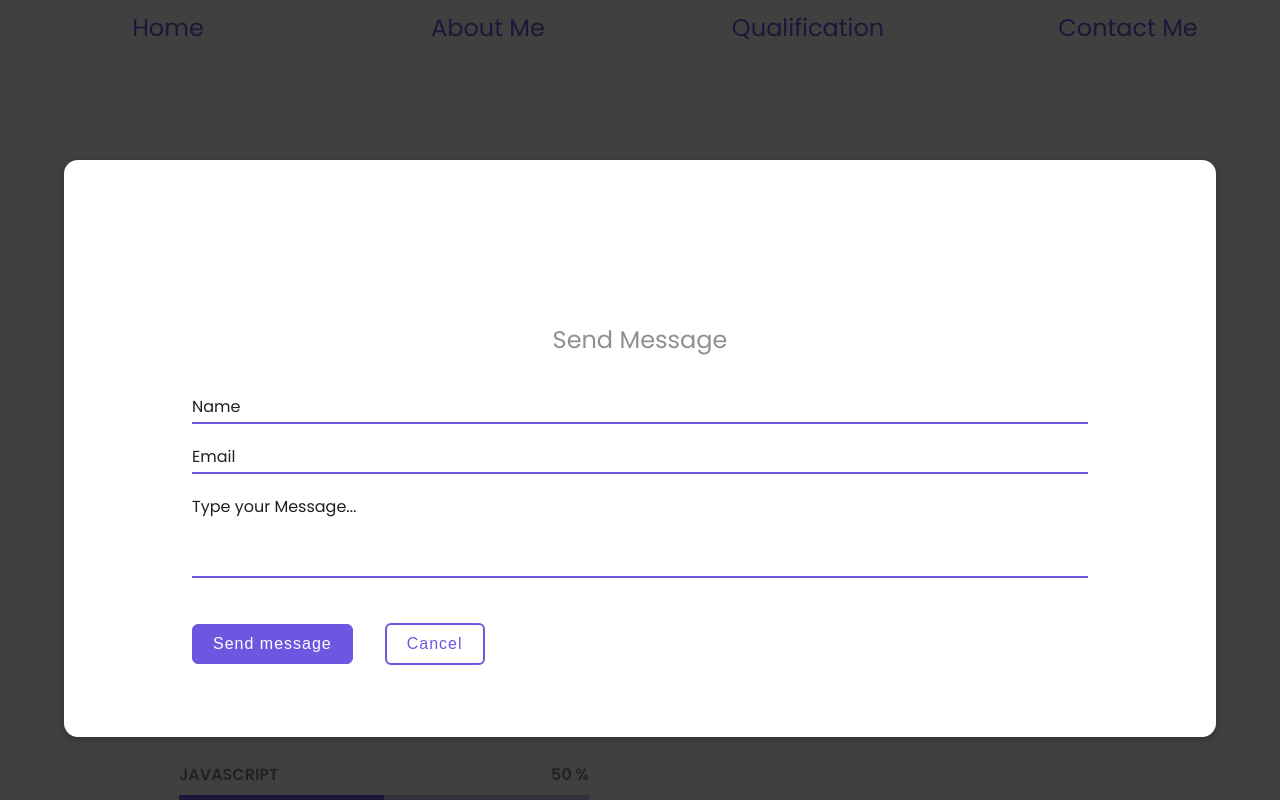
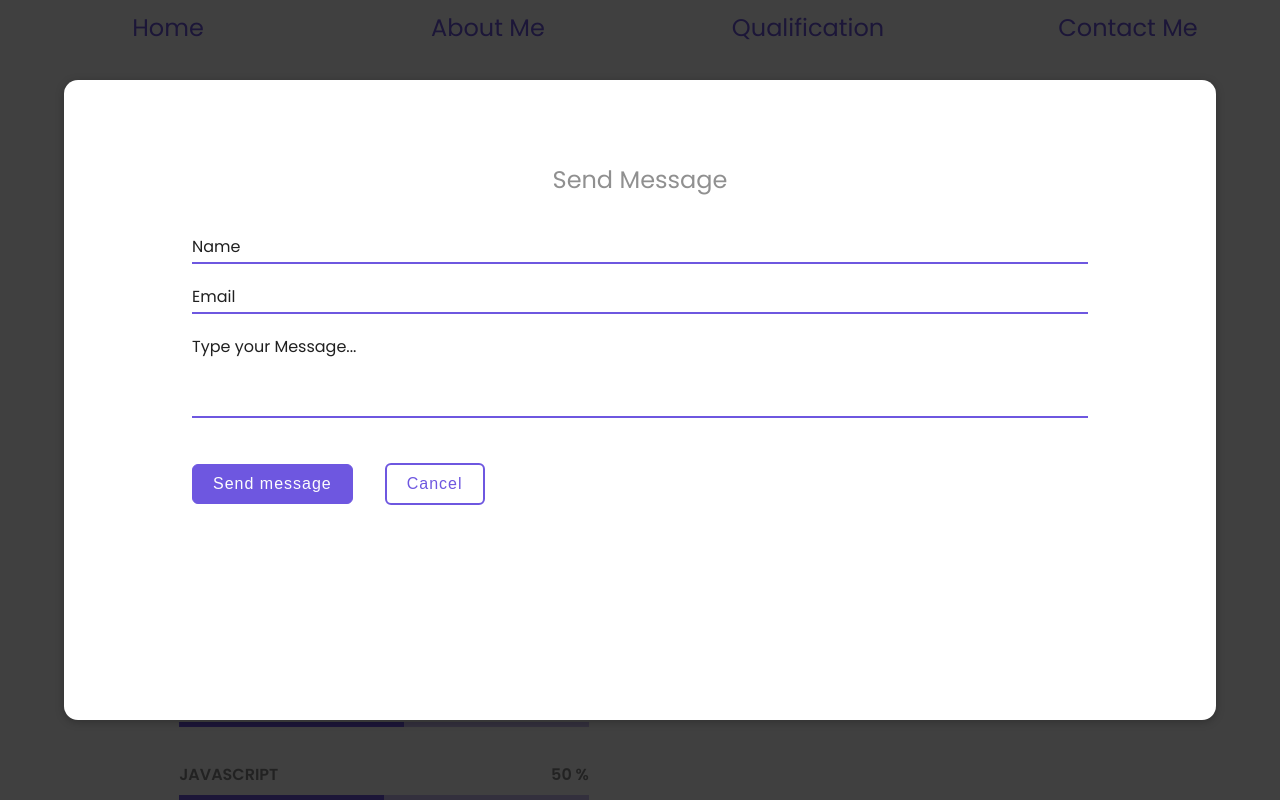
Before and after one commit to vskema/skema-portfolio, a React (Create React App) app: page / in a window 1280 px wide. Both pictures are taken after a click on the button "Contact me". Shown: the top 800 px of the page. Built offline with nearby package versions, Linux system fonts and the light colour scheme.

Commit message:
modal margin fix

```diff
--- a/src/components/Layout/ModalForm.css
+++ b/src/components/Layout/ModalForm.css
@@ -1,6 +1,10 @@
 
-.container {
+.contact-me--container {
     padding: 5% 10%;
+}
+
+.form--container {
+    margin-top: 0;
 }
 
 .about-me {
@@ -44,3 +48,13 @@
     font-size: 0.8rem;
     transform: translateY(-20px);
 }
+
+/*@media screen and (min-width: 768px) {*/
+
+/*}*/
+/*@media screen and (min-width: 1024px) {*/
+
+/*}*/
+/*@media screen and (min-width: 1600px) {*/
+
+/*}*/
--- a/src/components/Layout/ModalForm.js
+++ b/src/components/Layout/ModalForm.js
@@ -10,8 +10,8 @@ const ModalForm = props => {
 
     return (
         <Modal onClose={props.onClose}>
-            <div className='container'>
-            <form>
+            <div className='contact-me--container'>
+            <form className="form--container">
                 <p className='about-me'>Send Message</p>
                 <div className={'contact-form__box'}>
                     <input type='text' name='name' required='required' />
--- a/src/components/UI/Modal.css
+++ b/src/components/UI/Modal.css
@@ -10,7 +10,8 @@
 
 .modal {
     position: fixed;
-    top: 20vh;
+    top: 10vh;
+    bottom: 10vh;
     left: 5%;
     width: 90%;
     background-color: white;
```
